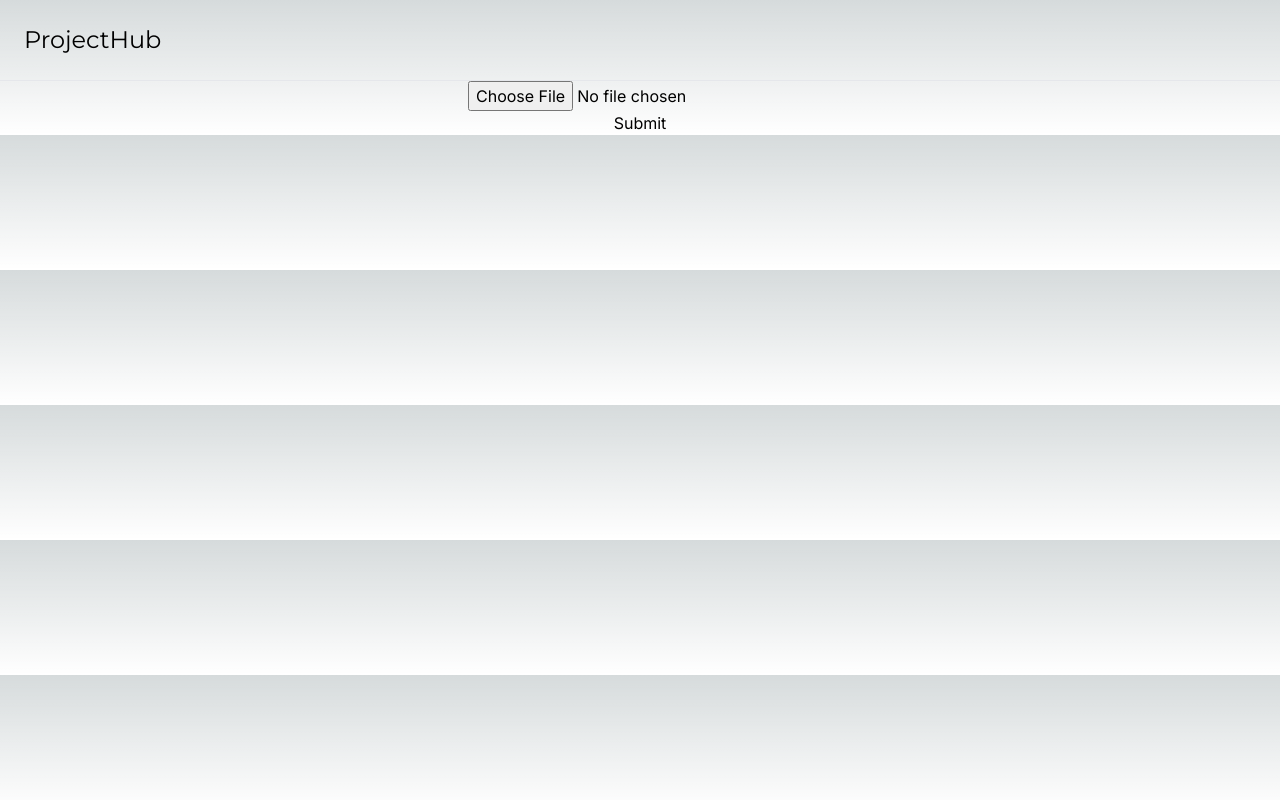
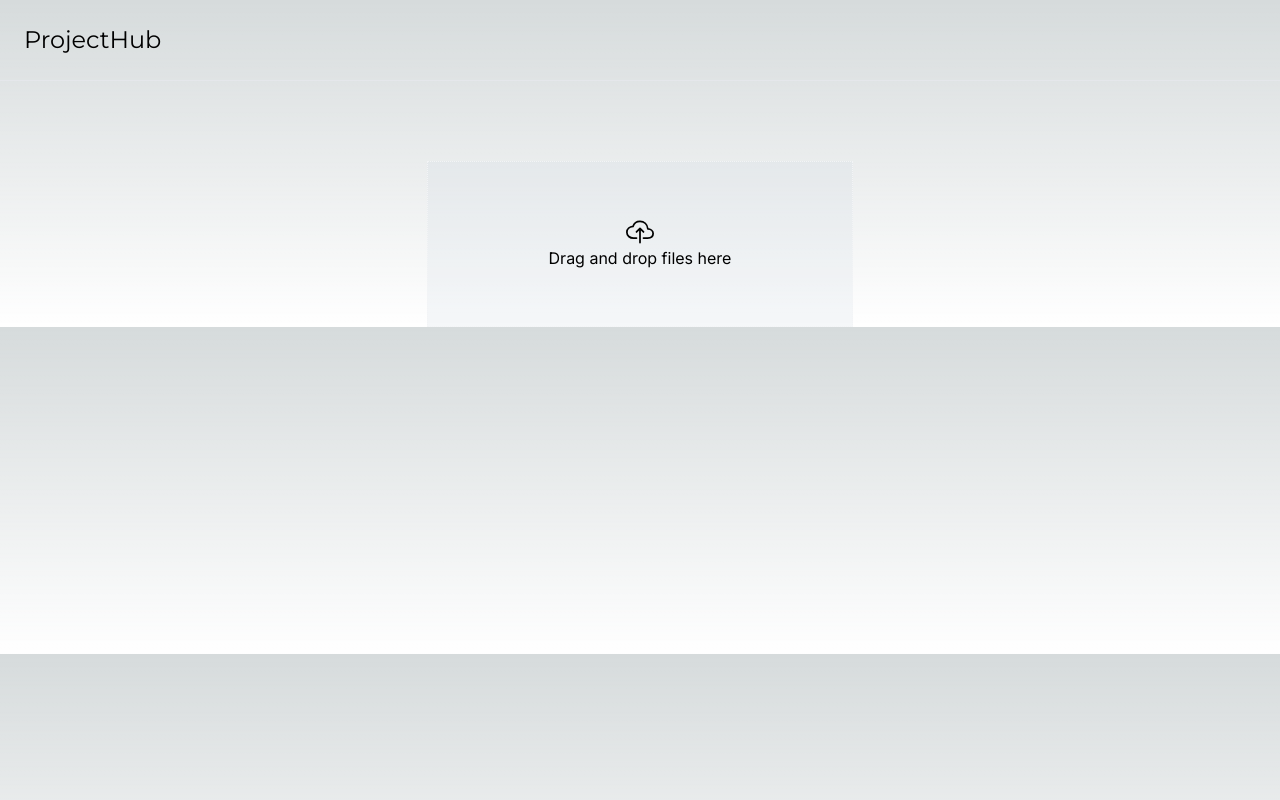
Before and after one commit to chris097/project-hub, a Next.js app: page /pages/drag-and-drop in a window 1280 px wide. Built offline with nearby package versions, Linux system fonts and the light colour scheme.

Commit message:
multiple files

```diff
--- a/package.json
+++ b/package.json
@@ -12,7 +12,8 @@
     "next": "14.0.4",
     "react": "^18",
     "react-dom": "^18",
-    "react-dropzone": "^14.2.3"
+    "react-dropzone": "^14.2.3",
+    "react-icons": "^5.0.1"
   },
   "devDependencies": {
     "@types/node": "^20",
--- /dev/null
+++ b/src/app/pages/drag-and-drop/drag-and-drop-multiple-files/page.tsx
@@ -0,0 +1,47 @@
+import React, { useState, useCallback } from 'react';
+import { useDropzone } from 'react-dropzone';
+import { IoCloudUploadOutline } from 'react-icons/io5';
+
+const DragAndDropMultipleFiles = () => {
+  const [previews, setPreviews] = useState<string[]>([]);
+
+  const onDrop = useCallback((acceptedFiles: File[]) => {
+    const newPreviews = [];
+
+    acceptedFiles.forEach(file => {
+      const reader = new FileReader();
+      reader.onload = function(e) {
+        newPreviews.push(e.target.result as string);
+        if (newPreviews.length === acceptedFiles.length) {
+          setPreviews(newPreviews);
+        }
+      };
+      reader.readAsDataURL(file);
+    });
+  }, []);
+
+  const { getRootProps, getInputProps, isDragActive } = useDropzone({
+    onDrop,
+    multiple: true
+  });
+
+  const handleFileUploadSubmit = async (e: React.SyntheticEvent) => {
+    e.preventDefault();
+    // Handle the form submission here
+  };
+
+  return (
+    <div>
+      {/* Header and form code remains the same */}
+      {previews.length > 0 && (
+        <div className='flex justify-center mt-10'>
+          {previews.map((preview, index) => (
+            <img key={index} className='w-44 h-44 object-cover mr-2' src={preview} alt={`uploaded-${index}`} />
+          ))}
+        </div>
+      )}
+    </div>
+  );
+};
+
+export default DragAndDropMultipleFiles;
--- a/src/app/pages/drag-and-drop/page.tsx
+++ b/src/app/pages/drag-and-drop/page.tsx
@@ -1,54 +1,54 @@
 'use client';
-import React, { useState } from 'react';
+import React, { useState, useCallback } from 'react';
 import Header from '@/components/Header/page';
+import { useDropzone } from 'react-dropzone';
+import { IoCloudUploadOutline } from 'react-icons/io5';
 
 const DragAndDrop = () => {
-  const [file, setFile] = useState<File | undefined>();
+  const [preview, setPreview] = useState<string | ArrayBuffer | null>();
+
+  const onDrop = useCallback((acceptedFiles: FileList) => {
+    const file = new FileReader;
+    file.onload = function () {
+      setPreview(file.result);
+    };
+
+    file.readAsDataURL(acceptedFiles[0]);
+  }, []);
+
+  const {acceptedFiles, getRootProps, getInputProps, isDragActive} = useDropzone({onDrop})
 
   const handleFileUploadSubmit = async(e: React.SyntheticEvent) => {
     e.preventDefault();
 
-    if (typeof file === 'undefined') return;
+    if (typeof acceptedFiles[0] === 'undefined') return;
 
     const formData = new FormData();
 
-    formData.append('file', file);
+    formData.append('file', acceptedFiles[0]);
 
   };
-
-  const handleOnChange = (e: React.FormEvent<HTMLInputElement>) => {
-    const target = e.target as HTMLInputElement & {
-      files: FileList
-    };
-    const file = new FileReader;
-
-    file.onload = function () {
-      // if (typeof file.result !== 'string') return;
-
-      // setFile(target.files[0]);
-
-      console.log('file', file.result);
-    };
-
-    file.readAsDataURL(target.files[0])
-  }
 
     return (
       <div>
         <Header />
-      <form onSubmit={handleFileUploadSubmit} className='flex justify-center flex-col w-full items-center'>
-        <div>
-          <input
-            name='image'
-            accept='image/png, image/jpg'
-            type='file'
-            onChange={handleOnChange}
-          />
+        <form onSubmit={handleFileUploadSubmit} className='flex justify-center flex-col w-full items-center mt-20'>
+          <div className='border border-dotted border-gray-100 bg-slate-300/20 w-1/3 py-14 cursor-pointer' {...getRootProps()}>
+            <input {...getInputProps()} />
+            {
+              isDragActive ?
+                <p>Drop the files here ...</p> :
+                <div className='flex justify-center flex-col items-center'>
+                  <IoCloudUploadOutline size={28} />
+                  <p>Drag and drop files here</p>
                 </div>
-        <button type='submit'>Submit</button>
+            }
+          </div>
+          {/* <button type='submit'>submit</button> */}
         </form>
+        {preview && <div className='flex justify-center mt-10'><img className='w-44 h-44 object-cover' src={`${preview}`} alt='image uploaded' /></div>}
       </div>
-  )
-}
+    );
+  };
 
   export default DragAndDrop;
```
Also changed, not shown: 1 other file (tests, documents, lock files or other folders). Lines whose indentation alone changed are shown as unchanged.
